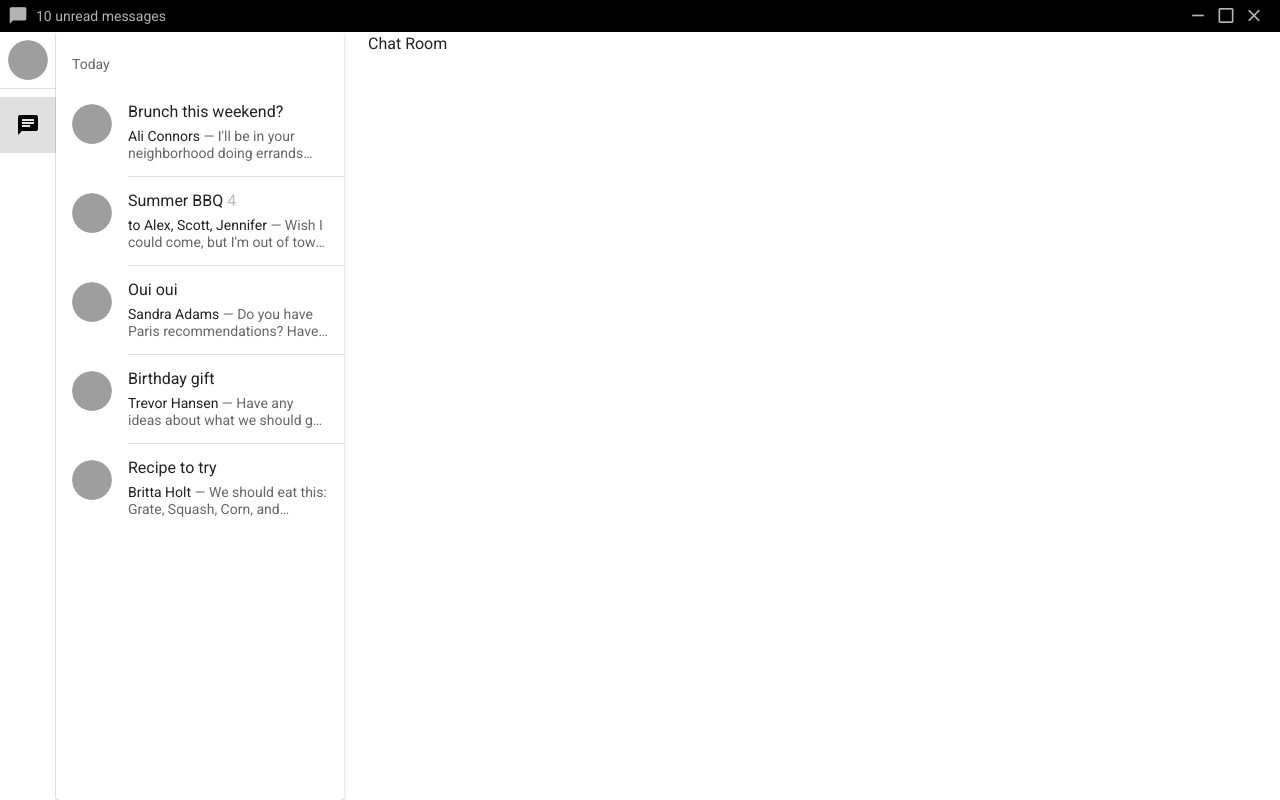
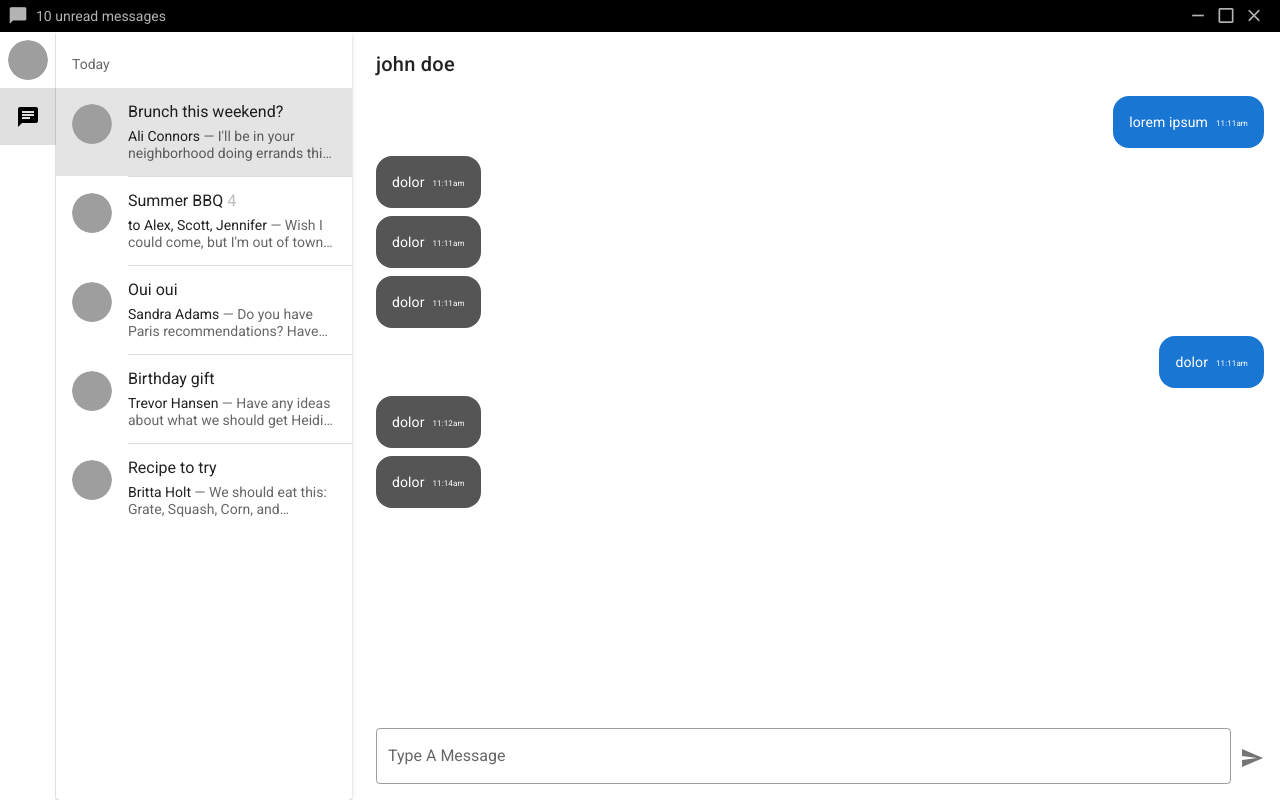
Before and after one commit to elliotyim/reactive-chat, a Vue app: page /chat in a window 1280 px wide. Built offline with nearby package versions, Linux system fonts and the light colour scheme; grey boxes are pictures that could not be loaded.

Commit message:
Implement chatting room layout

```diff
--- a/src/components/NavigationDrawer.vue
+++ b/src/components/NavigationDrawer.vue
@@ -7,9 +7,9 @@
         </v-list-item-avatar>
       </v-list-item>
 
-      <v-divider></v-divider>
+      <v-divider />
 
-      <v-list>
+      <v-list class="pt-0">
         <v-list-item-group
           v-model="selected"
           mandatory
--- a/src/components/chat/ChatList.vue
+++ b/src/components/chat/ChatList.vue
@@ -1,6 +1,7 @@
 <template>
   <v-card class="mx-auto fill-height">
     <v-list three-line>
+      <v-list-item-group v-model="selected" mandatory>
         <template v-for="(item, index) in items">
           <v-subheader
             v-if="item.header"
@@ -21,10 +22,13 @@
 
             <v-list-item-content>
               <v-list-item-title v-html="item.title"></v-list-item-title>
-            <v-list-item-subtitle v-html="item.subtitle"></v-list-item-subtitle>
+              <v-list-item-subtitle
+                v-html="item.subtitle"
+              ></v-list-item-subtitle>
             </v-list-item-content>
           </v-list-item>
         </template>
+      </v-list-item-group>
     </v-list>
   </v-card>
 </template>
@@ -33,6 +37,7 @@
 export default {
   name: "ChatList",
   data: () => ({
+    selected: null,
     items: [
       { header: "Today" },
       {
--- a/src/components/chat/ChatRoom.vue
+++ b/src/components/chat/ChatRoom.vue
@@ -1,9 +1,182 @@
 <template>
-  <div>Chat Room</div>
+  <div>
+    <v-responsive
+      v-if="activeChat"
+      id="chatroom-wrapper"
+      class="overflow-y-hidden fill-height"
+    >
+      <v-card flat class="d-flex flex-column fill-height">
+        <v-card-title> john doe </v-card-title>
+        <v-card-text class="flex-grow-1 overflow-y-auto">
+          <template v-for="(msg, i) in messages">
+            <div :class="{ 'd-flex flex-row-reverse': msg.me }" :key="i">
+              <v-menu offset-y>
+                <template v-slot:activator="{ on }">
+                  <v-hover v-slot:default="{ hover }">
+                    <v-chip
+                      :color="msg.me ? 'primary' : ''"
+                      dark
+                      style="height: auto; white-space: normal"
+                      class="pa-4 mb-2"
+                      v-on="on"
+                    >
+                      {{ msg.content }}
+                      <sub class="ml-2" style="font-size: 0.5rem">{{
+                        msg.created_at
+                      }}</sub>
+                      <v-icon v-if="hover" small> mdi-chevron-down </v-icon>
+                    </v-chip>
+                  </v-hover>
+                </template>
+                <v-list>
+                  <v-list-item>
+                    <v-list-item-title>delete</v-list-item-title>
+                  </v-list-item>
+                </v-list>
+              </v-menu>
+            </div>
+          </template>
+        </v-card-text>
+        <v-card-text class="flex-shrink-1">
+          <v-text-field
+            v-model="messageForm.content"
+            label="Type A Message"
+            type="text"
+            no-details
+            outlined
+            append-outer-icon="mdi-send"
+            @keyup.enter="messages.push(messageForm)"
+            @click:append-outer="messages.push(messageForm)"
+            hide-details
+          />
+        </v-card-text>
+      </v-card>
+    </v-responsive>
+  </div>
 </template>
 
 <script>
 export default {
   name: "ChatRoom",
+  data() {
+    return {
+      activeChat: 1,
+      parents: [
+        {
+          id: 1,
+          title: "john doe",
+          active: true,
+        },
+        {
+          id: 3,
+          title: "scarlett",
+          active: false,
+        },
+        {
+          id: 4,
+          title: "scarlett",
+          active: false,
+        },
+        {
+          id: 5,
+          title: "scarlett",
+          active: false,
+        },
+        {
+          id: 6,
+          title: "scarlett",
+          active: false,
+        },
+        {
+          id: 7,
+          title: "scarlett",
+          active: false,
+        },
+        {
+          id: 8,
+          title: "scarlett",
+          active: false,
+        },
+        {
+          id: 9,
+          title: "scarlett",
+          active: false,
+        },
+        {
+          id: 10,
+          title: "scarlett",
+          active: false,
+        },
+        {
+          id: 11,
+          title: "scarlett",
+          active: false,
+        },
+        {
+          id: 12,
+          title: "scarlett",
+          active: false,
+        },
+        {
+          id: 13,
+          title: "scarlett",
+          active: false,
+        },
+        {
+          id: 14,
+          title: "scarlett",
+          active: false,
+        },
+      ],
+      messages: [
+        {
+          content: "lorem ipsum",
+          me: true,
+          created_at: "11:11am",
+        },
+        {
+          content: "dolor",
+          me: false,
+          created_at: "11:11am",
+        },
+        {
+          content: "dolor",
+          me: false,
+          created_at: "11:11am",
+        },
+        {
+          content: "dolor",
+          me: false,
+          created_at: "11:11am",
+        },
+        {
+          content: "dolor",
+          me: true,
+          created_at: "11:11am",
+        },
+        {
+          content: "dolor",
+          me: false,
+          created_at: "11:12am",
+        },
+        {
+          content: "dolor",
+          me: false,
+          created_at: "11:14am",
+        },
+      ],
+      messageForm: {
+        content: "",
+        me: true,
+        created_at: "11:11am",
+      },
+    };
+  },
 };
 </script>
+
+<style scoped>
+#chatroom-wrapper {
+  height: calc(100vh - 32px);
+}
+</style>
--- a/src/views/ChatView.vue
+++ b/src/views/ChatView.vue
@@ -1,10 +1,10 @@
 <template>
   <v-container class="px-0 py-0 fill-height" fluid>
     <v-row class="fill-height">
-      <v-col cols="3" class="py-0">
+      <v-col cols="3" class="pr-1 py-0">
         <ChatList />
       </v-col>
-      <v-col cols="9" class="py-0">
+      <v-col cols="9" class="pl-1 py-0">
         <ChatRoom />
       </v-col>
     </v-row>
```
Lines whose indentation alone changed are shown as unchanged.
